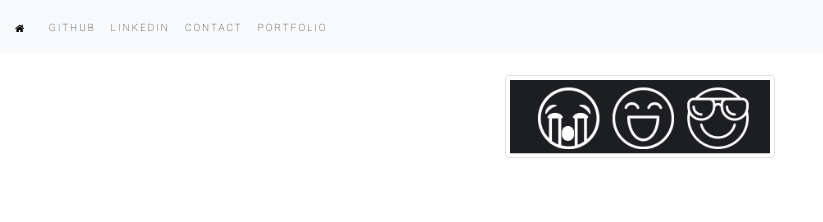
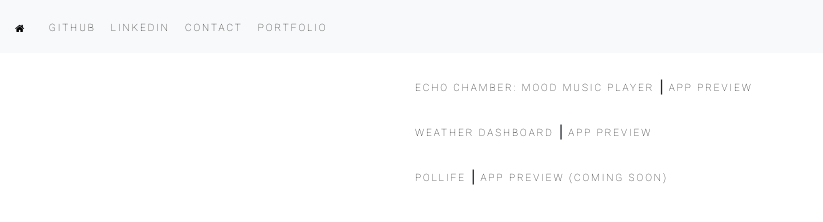
Before and after one commit to ktinj/Updated-Portfolio, a plain HTML site: page portfolio.html in a window 1280 px wide. Shown: the whole page, without its empty margins (0-823 px from the left). Drawn offline with nearby package versions, Linux system fonts and the light colour scheme.

Commit message:
updated portfolio page

```diff
--- a/portfolio.html
+++ b/portfolio.html
@@ -44,18 +44,16 @@
       </nav>
       <br>
 
+<!--Imagery-->
+    <div class="mx-auto" style="width: 30rem" text-align="center";>
+      <a href="https://github.com/ktinj/group5-project1"><h>Echo Chamber: Mood Music Player</h></a> |
+      <a href="https://qudoki.github.io/group5-project1/splash.html"><h>App preview</h></a><br><br>
+      <a href="https://github.com/ktinj/Weather-Dashboard"><h>Weather Dashboard</h></a> |
+      <a href="https://ktinj.github.io/Weather-Dashboard/"><h>App preview</h></a><br><br>
+      <a href="https://github.com/carolynmary/pollife"><h>Pollife</h></a> |
+      <a href=""><h>App preview (coming soon)</h></a><br><br>
+    </div>
 
-
-
-      <!--Imagery-->
-      <div class="mx-auto" style="width: 18rem;">
-      <a href="https://qudoki.github.io/group5-project1/splash.html"><img src="./emojis.png" alt="echo chamber" class="img-thumbnail"></a>  <br><br>
-      <div class="mx-auto" style="width: 18rem;">
-
-
-
-
-</div>
 
 
 
--- a/style.css
+++ b/style.css
@@ -3,6 +3,7 @@ h {
     background-color: transparent;
     color: #000000;
     font-size: 10px;
+    text-align: center;
     font-weight: 100;
     text-transform: uppercase;
     letter-spacing: 2px;
```
